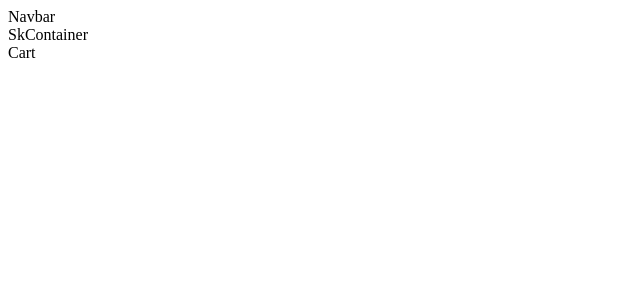
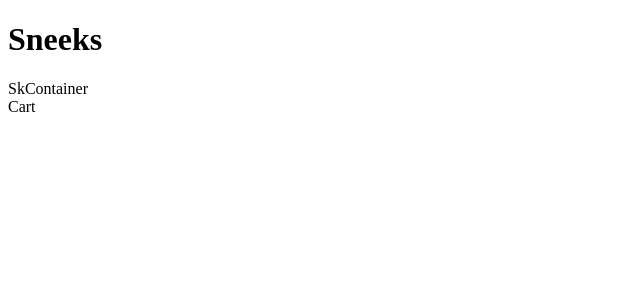
Before and after one commit to nehemiahh23/p1-sneeks-project, a React (Vite) app in the folder client/: page / in a window 1280 px wide. Shown: the top 300 px of the page, without its empty margins (0-640 px from the left). Built offline with nearby package versions, Linux system fonts and the light colour scheme.

Commit message:
add title

```diff
--- a/client/src/components/Navbar.jsx
+++ b/client/src/components/Navbar.jsx
@@ -1,8 +1,13 @@
-import React from 'react'
+import { useState } from 'react'
 
 function Navbar() {
+
+    const [count, setCount] = useState(0)
+
   return (
-    <div>Navbar</div>
+    <div>
+        <h1>Sneeks</h1>
+    </div>
   )
 }
 
```
